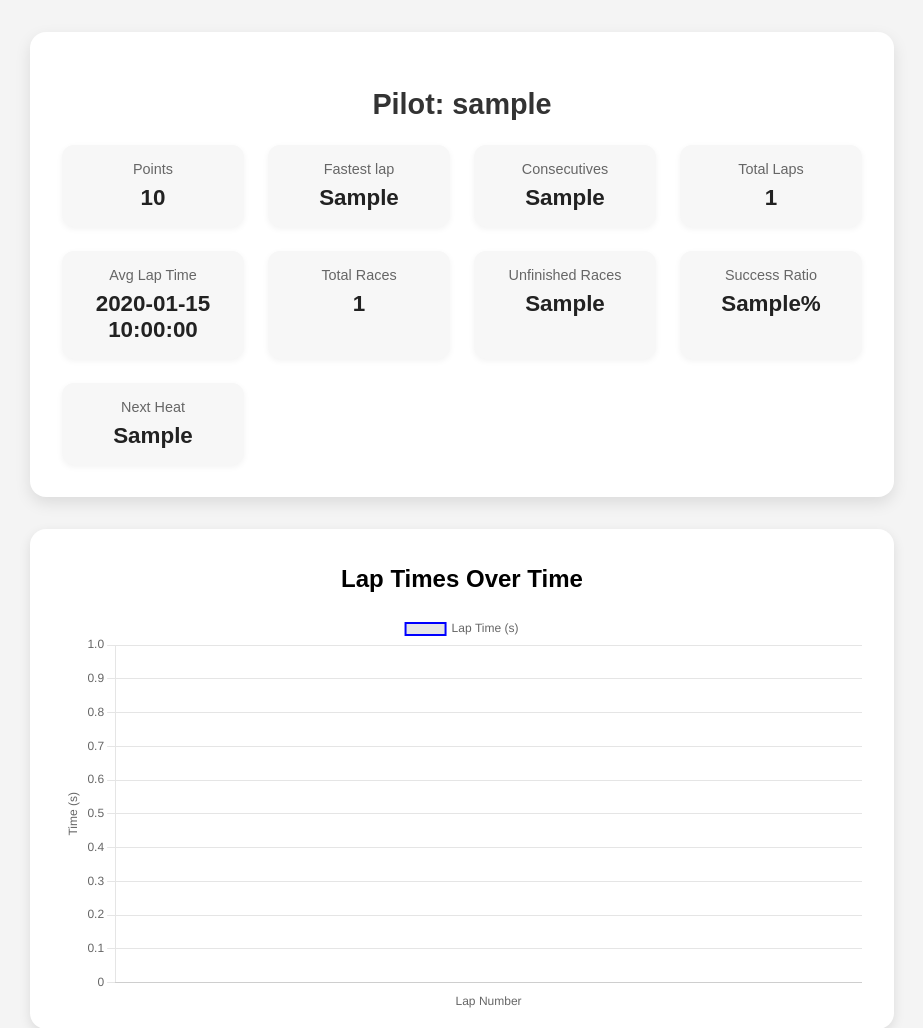
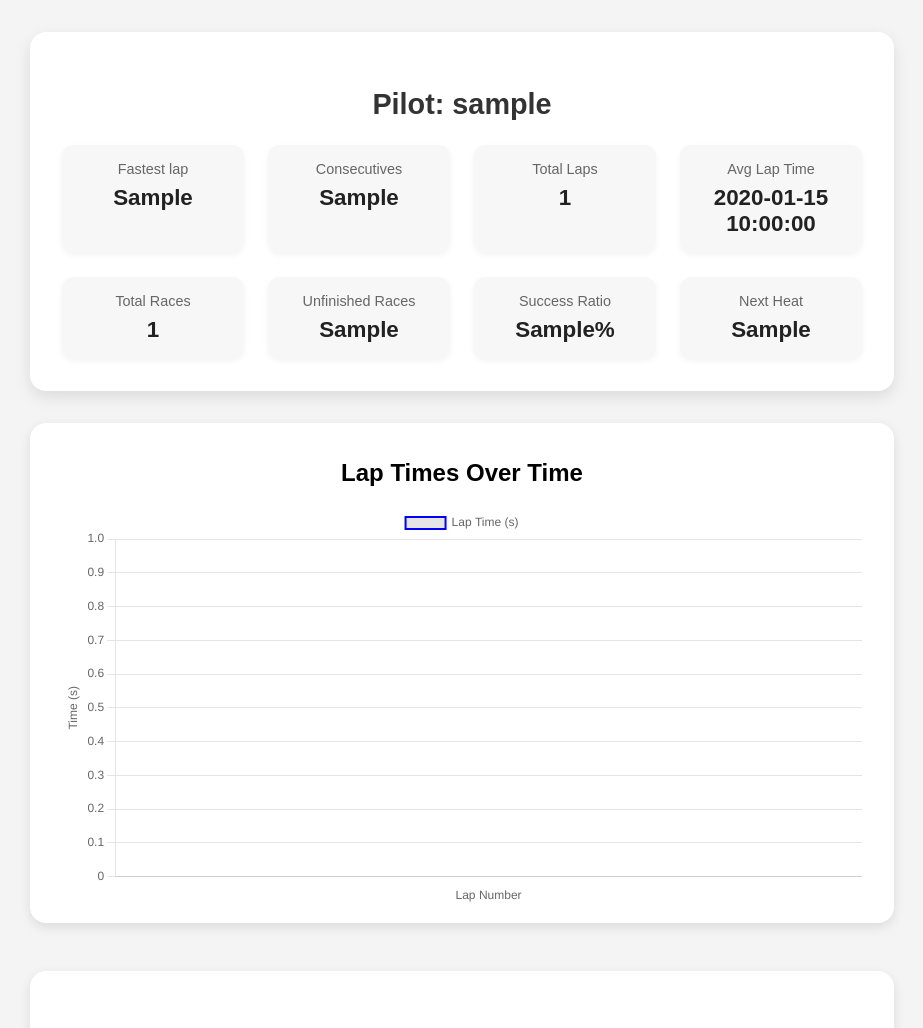
Before and after one commit to Jauler/DroneRaceView, a Flask app: template web/templates/pilot.html in a window 1280 px wide. Shown: the part 60-1088 px from the top of the page, without its empty margins (178-1101 px from the left). Run offline with Flask 3, Linux system fonts and the light colour scheme; the template is opened without the code that fills it: most values are stand-ins (such as "Sample title", 1, 10 or a date in 2020).

Commit message:
Remove points from pilot view

```diff
--- a/web/templates/pilot.html
+++ b/web/templates/pilot.html
@@ -7,10 +7,6 @@
   <div class="pilot-summary-card">
     <h2>Pilot: {{ pilot.nickname }}</h2>
     <div class="pilot-stat-grid">
-      <div class="pilot-stat-item">
-        <span class="pilot-stat-label">Points</span>
-        <span class="pilot-stat-value">{{ pilot.points }}</span>
-      </div>
       <div class="pilot-stat-item">
         <span class="pilot-stat-label">Fastest lap</span>
         <span class="pilot-stat-value">{{ pilot.fastest_lap }}</span>
```
